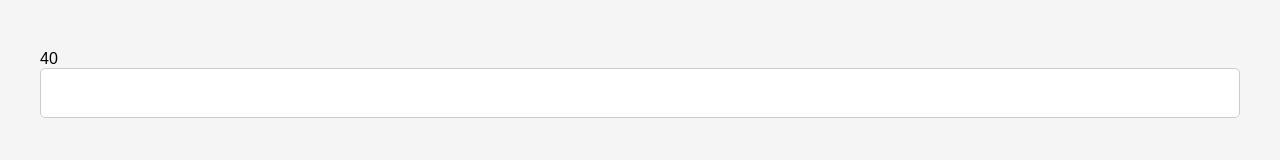
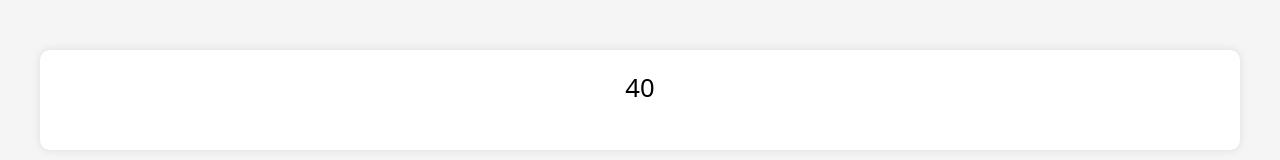
Before and after one commit to gloirekiba/number-parser, a website with bundled scripts: page src/index.html in a window 1280 px wide. Built offline with nearby package versions, Linux system fonts and the light colour scheme.

Commit message:
💄 update style

```diff
--- a/src/style.css
+++ b/src/style.css
@@ -16,12 +16,28 @@ body {
   margin: 0 auto;
 }
 
+.result {
+  width: 100%;
+  height: 100px;
+  background-color: #fff;
+  border-radius: 10px;
+  margin-bottom: 20px;
+  font-family: "Poppins", system-ui, -apple-system, BlinkMacSystemFont,
+    "Segoe UI", Roboto, Oxygen, Ubuntu, Cantarell, "Open Sans", "Helvetica Neue",
+    sans-serif;
+  padding: 20px;
+  box-shadow: 0 0 10px rgba(0, 0, 0, 0.1);
+  text-align: center;
+  font-size: 1.6rem;
+}
+
 input {
   width: 100%;
-  height: 50px;
-  border: 1px solid #ccc;
-  border-radius: 5px;
-  padding: 0 10px;
-  font-size: 3rem;
+  height: 100%;
+  border: none;
+  outline: none;
+  font-size: 20px;
+  font-weight: 700;
   color: #333;
+  text-align: center;
 }
```
